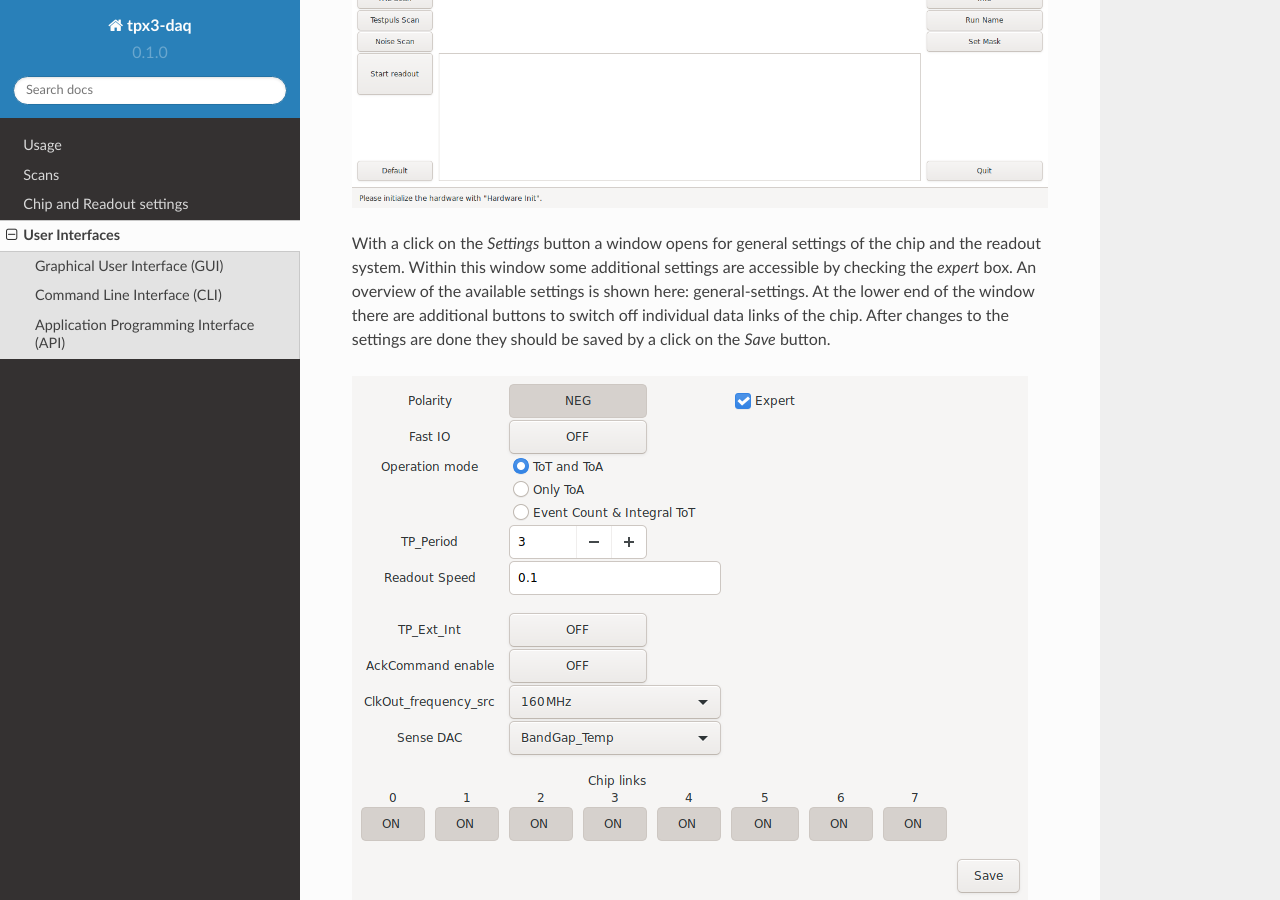
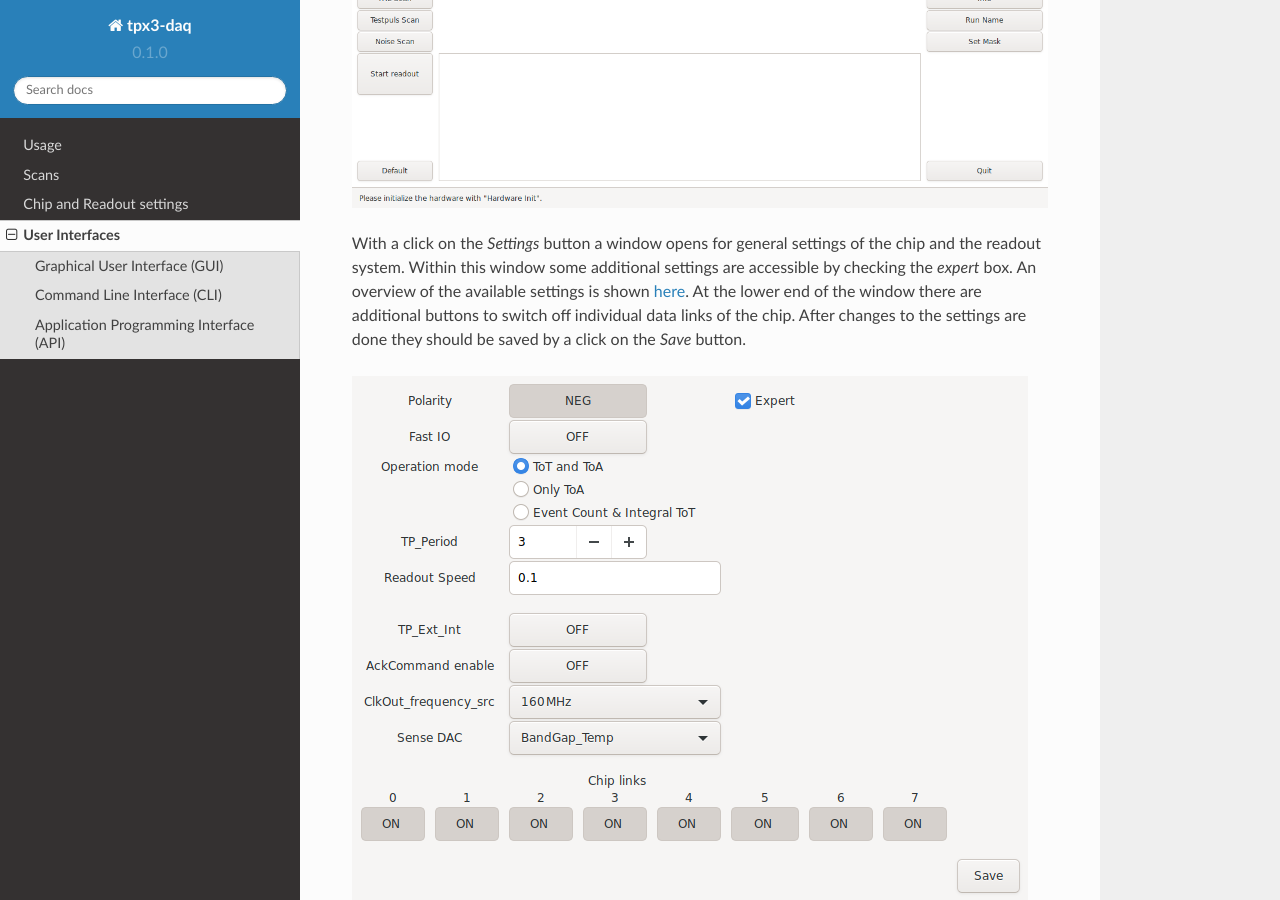
Before and after one commit to GasDet-Bonn/tpx3-daq, a Sphinx documentation site: the page built from docs/source/ui.rst, in a window 1280 px wide and 900 px high, scrolled down 602 px. Built offline with Sphinx 7.4.7 and the Read the Docs theme 2.0.0, drawn with Linux system fonts in a browser that asks for light colours.

Commit message:
FIX: fix reference to general settings

```diff
--- a/docs/source/settings.rst
+++ b/docs/source/settings.rst
@@ -3,10 +3,10 @@ Chip and Readout settings
 
 Via the CLI and the GUI it is possible to change several settings of the Timepix3 ASICs,
 
+.. _generalsettings:
+
 General settings
 ----------------
-
-.. _general-settings:
 
 There are the following general settings:
 
--- a/docs/source/ui.rst
+++ b/docs/source/ui.rst
@@ -20,7 +20,7 @@ the connected chip) you can see an event display for this chip. A click on
 With a click on the `Settings` button a window opens for general settings of
 the chip and the readout system. Within this window some additional settings
 are accessible by checking the `expert` box. An overview of the available
-settings is shown here: :ref:`general-settings`. At the lower end of the window
+settings is shown :ref:`here <generalsettings>`. At the lower end of the window
 there are additional buttons to switch off individual data links of the chip.
 After changes to the settings are done they should be saved by a click on the
 `Save` button.
```
